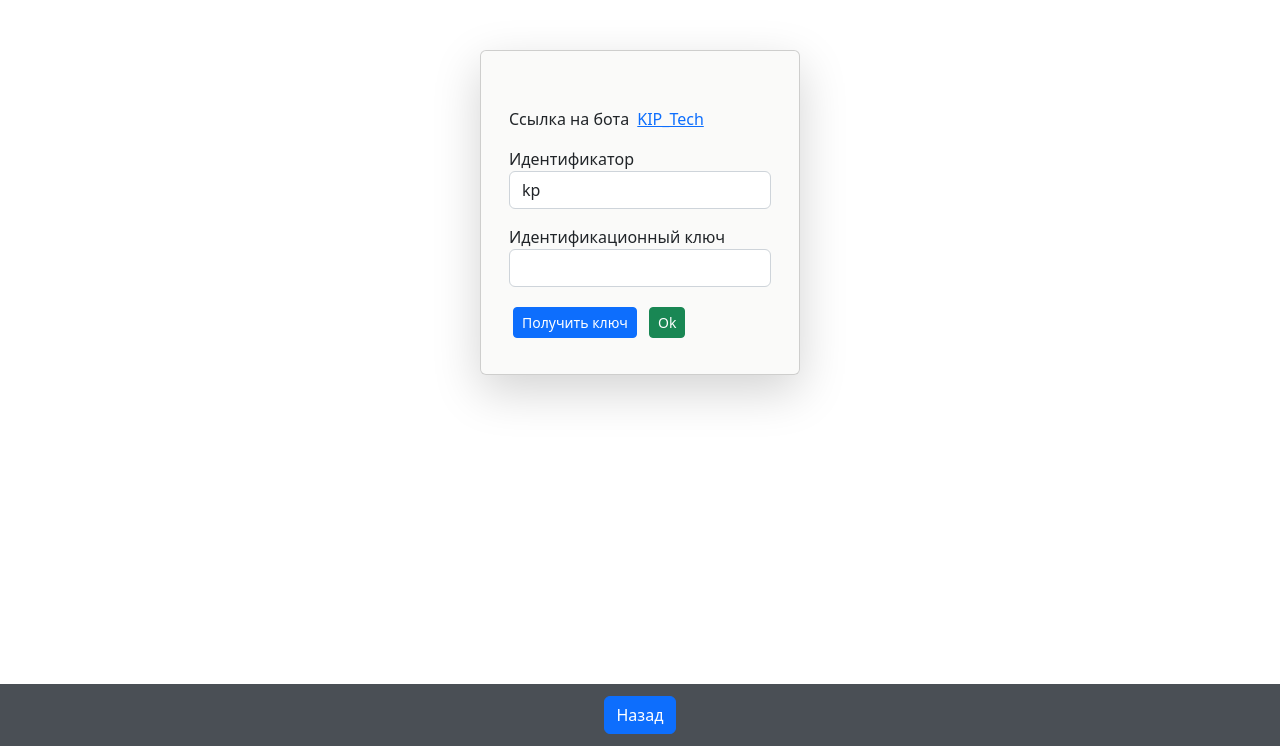
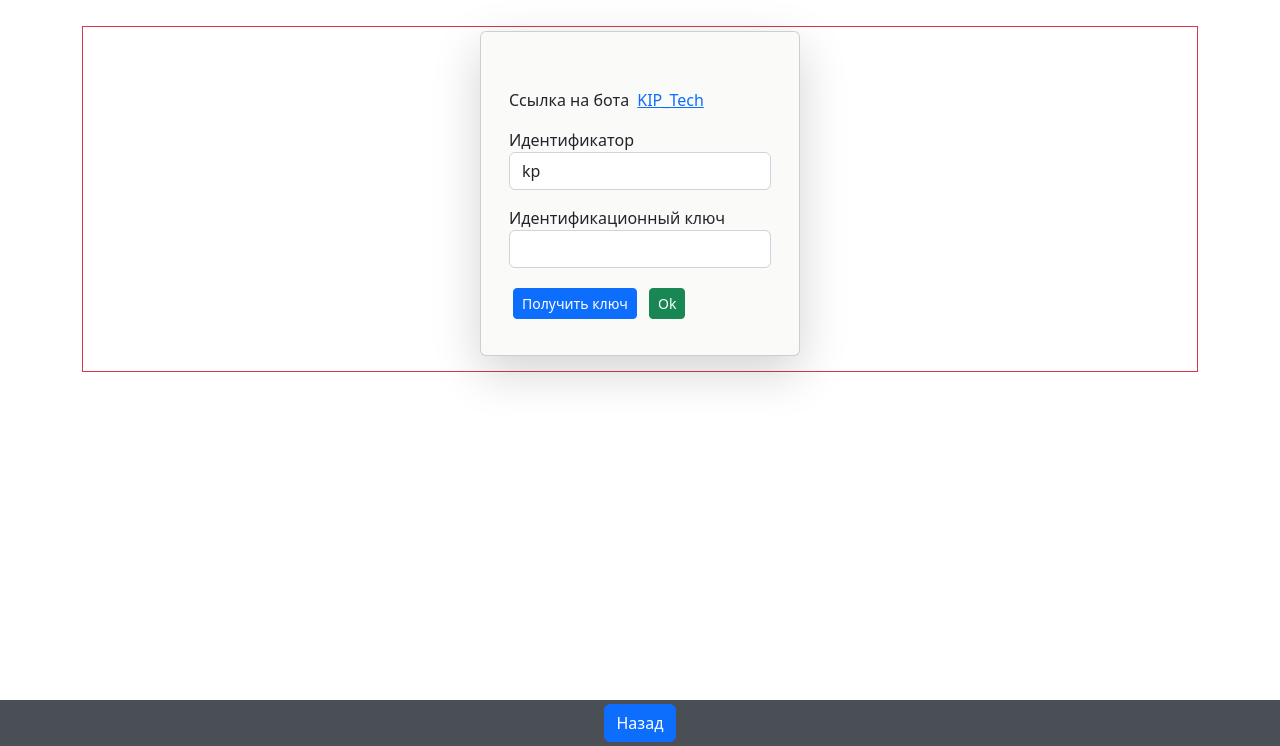
Before and after one commit to alexandrPushylo/TechManager, a Django app: template templates/bot_connect.html in a window 1280 px wide. Shown: the part 54-800 px from the top of the page. Run offline with Django 3.2, Linux system fonts and the light colour scheme; the template is opened without the code that fills it, so the values that code supplies are empty; some libraries are stand-ins or nearby versions.

Commit message:
rebuilt base templt

```diff
--- a/templates/base.html
+++ b/templates/base.html
@@ -15,27 +15,46 @@
         <link href="https://fonts.googleapis.com/css2?family=Montserrat:wght@100;300&display=swap" rel="stylesheet">
     </head>
         {% load static %}
-    <body style="margin-bottom: 100px; margin-top: 100px;">
+    <body style="margin-bottom: 50px; ">
 
+    <div class="container-fluid position-fixed top-0" style="width: 100vw; height: max-content; z-index: 100">
+
+    {% block top %}
         {% include 'components/top_panel.html' %}
-        <div class=" position-fixed start-50 top-0 translate-middle-x  " style="z-index: 100; margin-top: 15px;">
-            {% block indicator %}
-                {% if user.is_authenticated %}
-                <a href="{% url 'start_page' %}"  class="btn btn-sm btn-primary  " aria-current="page">На главную страницу</a>
-                {% endif %}
-            {% endblock %}
-        </div>
+    {% endblock %}
+    </div>
 
-        {% block content %}{% endblock %}
+{#        <div class=" position-fixed start-50 top-0 translate-middle-x  " style="z-index: 100; margin-top: 15px;">#}
+{#            {% block indicator %}#}
+{#                {% if user.is_authenticated %}#}
+{#                <a href="{% url 'start_page' %}"  class="btn btn-sm btn-primary  " aria-current="page">На главную страницу</a>#}
+{#                {% endif %}#}
+{#            {% endblock %}#}
+{#        </div>#}
 
-        {% block tab %}{% endblock %}
-        <nav class="navbar fixed-bottom " style="min-height: 40px; background-color: rgba(52,58,64,0.89);">
-            <div class="container-fluid position-relative">
+<div class="container d-flex" style="width: 100vw; height: max-content; margin-top: 10vh;">
 
+    <div class="position-fixed start-0" style="width: max-content; height: inherit; min-width: max-content">
+    {% block tab %}{% endblock %}
+    </div>
+
+    <div class="position-relative mx-auto border border-danger" style="width: 100%; height: max-content" >
+    {% block content %}{% endblock %}
+    </div>
+
+    <div class="position-fixed end-0 " style="width: max-content; height: inherit; min-width: max-content">
+    {% block rigth_tab %}{% endblock %}
+    </div>
+</div>
+
+<div class="container-fluid position-fixed  bottom-0" style="width: 100vw; height: max-content;background-color: rgba(52,58,64,0.89);">
+
+{#    <nav class="navbar fixed-bottom " style="min-height: 40px; background-color: rgba(52,58,64,0.89);">#}
+{#        <div class="container-fluid position-relative">#}
             {% block bottom_panel %}{% endblock %}
-
-            </div>
-        </nav>
+{#        </div>#}
+{#    </nav>#}
+</div>
     {% if message_status %}
 <div class="alert alert-success w-25 mx-auto text-center position-fixed start-50 top-50 translate-middle" hidden=""  id="notice_stat" status="{{ message_status }}"  role="alert">
     {{ message }}</div>
```
